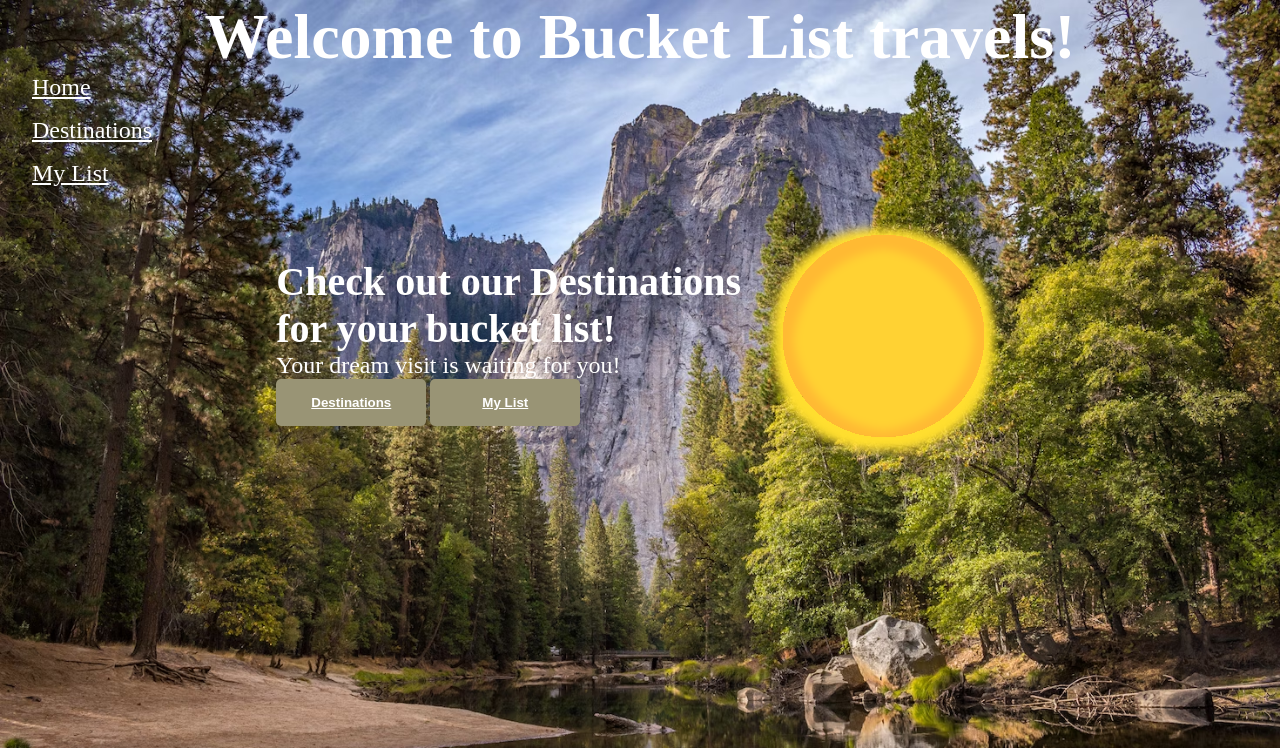
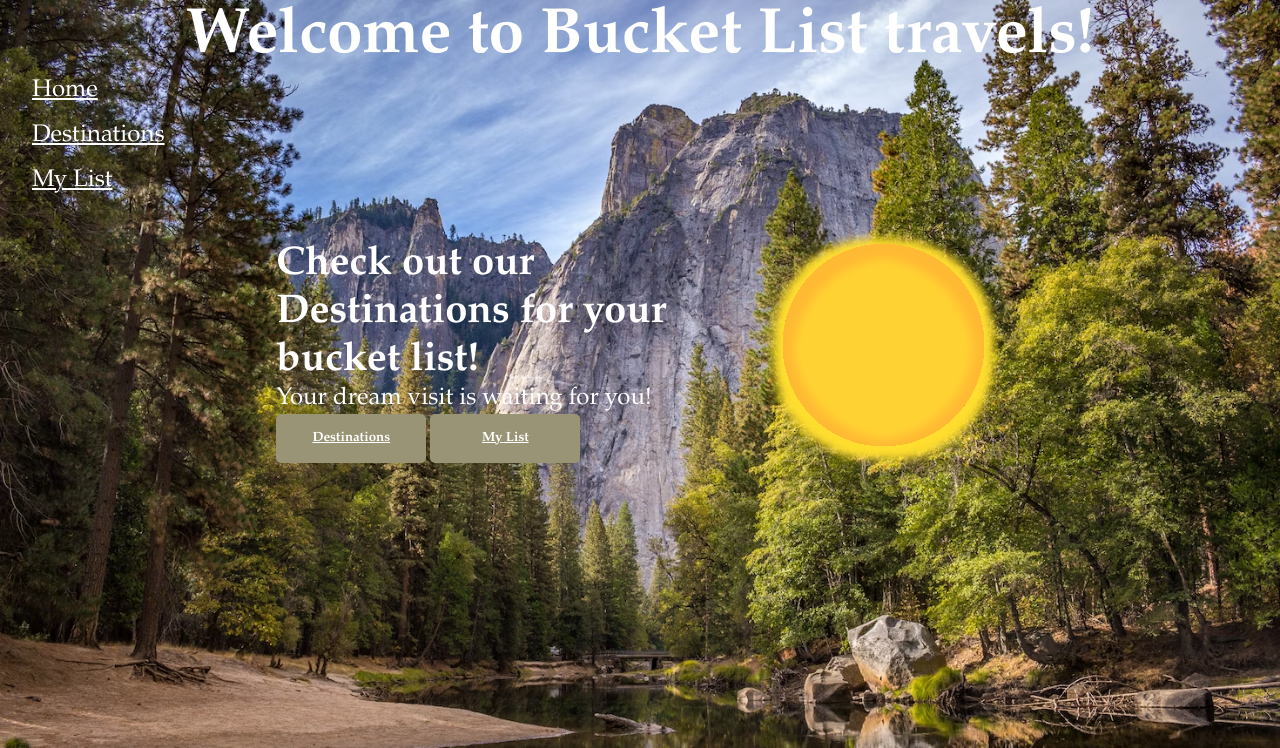
Before and after one commit to lewis-ferguson/bucket_list_travels_solo_project, a Flask app: page / in a window 1280 px wide. Shown: the top 748 px of the page. Run offline with Flask 3, Linux system fonts and the light colour scheme; some libraries are stand-ins or nearby versions.

Commit message:
readme updated

```diff
--- a/static/css/style.css
+++ b/static/css/style.css
@@ -2,6 +2,7 @@
     margin: 0;
     padding: 0;
     list-style: none;
+    font-family: Palatino, URW Palladio L, serif;
 }
 
 
```
Also changed, not shown: readme.md, static/images/figma_logo.png (added).
